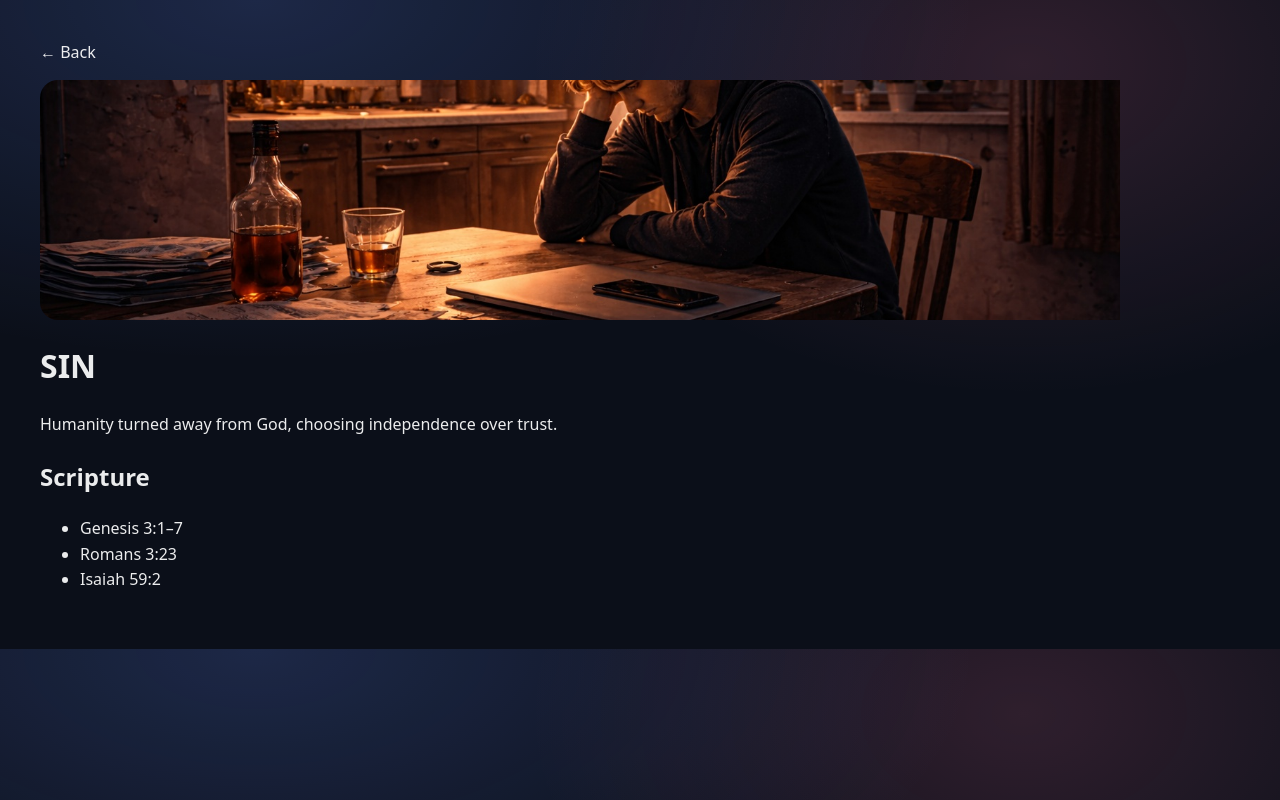
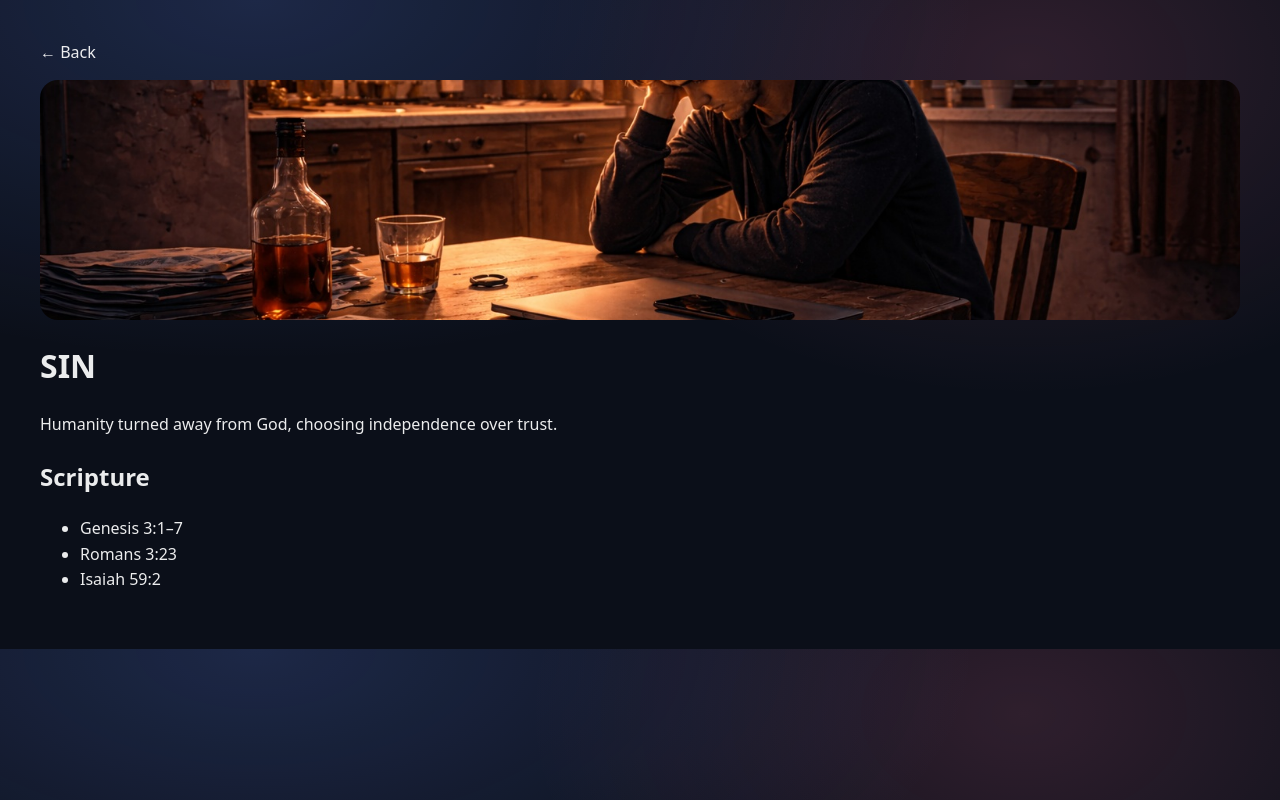
Before and after one commit to Message4U/six-windows, a Next.js app: page /journey/sin in a window 1280 px wide. Built offline with nearby package versions, Linux system fonts and the light colour scheme.

Commit message:
Update site

```diff
--- a/app/journey/sin/page.tsx
+++ b/app/journey/sin/page.tsx
@@ -8,10 +8,10 @@ export default function Sin() {
   src="/images/sin-header-wide.jpg"
   alt="Sin"
   style={{
-    width: "90%",
+    width: "100%",
     height: 240,
     objectFit: "cover",
-    objectPosition: "center 47%",
+    objectPosition: "center 46%",
     display: "block",
   }}
 />
```
